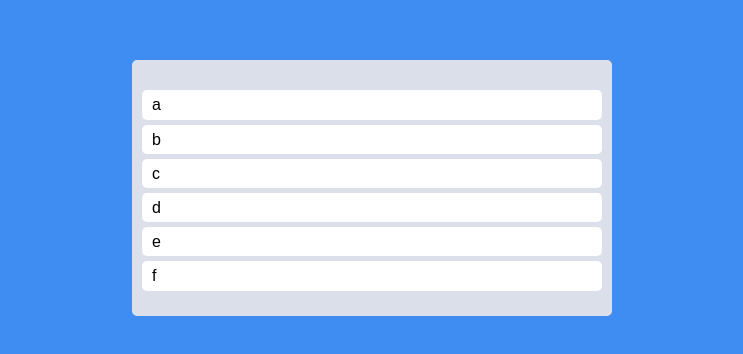
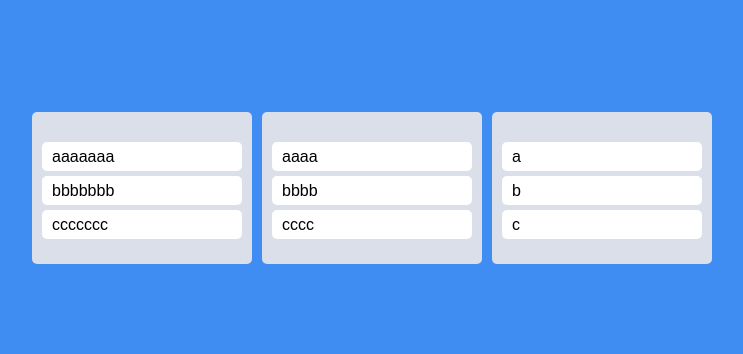
Before and after one commit to 2010psw/recoil-ex, a React (Create React App) app: page / in a window 1280 px wide. Shown: the part 212-566 px from the top of the page, without its empty margins (268-1011 px from the left). Built offline with nearby package versions, Linux system fonts and the light colour scheme.

Commit message:
7.8 Multi Boards

```diff
--- a/src/App.tsx
+++ b/src/App.tsx
@@ -1,17 +1,12 @@
-import {
-  DragDropContext,
-  Draggable,
-  Droppable,
-  DropResult,
-} from "react-beautiful-dnd";
+import { DragDropContext, DropResult } from "react-beautiful-dnd";
 import { useRecoilState } from "recoil";
 import styled from "styled-components";
 import { toDoState } from "./atoms";
-import DraggableCard from "./Components/DragabbleCard";
+import Board from "./Components/Board";
 
 const Wrapper = styled.div`
   display: flex;
-  max-width: 480px;
+  max-width: 680px;
   width: 100%;
   margin: 0 auto;
   justify-content: center;
@@ -21,42 +16,28 @@
 const Boards = styled.div`
   display: grid;
   width: 100%;
-  grid-template-columns: repeat(1, 1fr);
-  min-height: 200px;
-`;
-
-const Board = styled.div`
-  padding: 20px 10px;
-  padding-top: 30px;
-  background-color: ${(props) => props.theme.boardColor};
-  border-radius: 5px;
+  gap: 10px;
+  grid-template-columns: repeat(3, 1fr);
 `;
 
 function App() {
   const [toDos, setToDos] = useRecoilState(toDoState);
   const onDragEnd = ({ draggableId, destination, source }: DropResult) => {
     if (!destination) return;
-    setToDos((oldToDos) => {
-      const toDosCopy = [...oldToDos];
-      toDosCopy.splice(source.index, 1);
-      toDosCopy.splice(destination?.index, 0, draggableId);
-      return toDosCopy;
-    });
+    // setToDos((oldToDos) => {
+    //   const toDosCopy = [...oldToDos];
+    //   toDosCopy.splice(source.index, 1);
+    //   toDosCopy.splice(destination?.index, 0, draggableId);
+    //   return toDosCopy;
+    // });
   };
   return (
     <DragDropContext onDragEnd={onDragEnd}>
       <Wrapper>
         <Boards>
-          <Droppable droppableId="one">
-            {(magic) => (
-              <Board ref={magic.innerRef} {...magic.droppableProps}>
-                {toDos.map((toDo, index) => (
-                  <DraggableCard key={toDo} index={index} toDo={toDo} />
-                ))}
-                {magic.placeholder}
-              </Board>
-            )}
-          </Droppable>
+          {Object.keys(toDos).map((boardId) => (
+            <Board boardId={boardId} key={boardId} toDos={toDos[boardId]} />
+          ))}
         </Boards>
       </Wrapper>
     </DragDropContext>
--- /dev/null
+++ b/src/Components/Board.tsx
@@ -0,0 +1,31 @@
+import { Droppable } from "react-beautiful-dnd";
+import styled from "styled-components";
+import DragabbleCard from "./DragabbleCard";
+
+const Wrapper = styled.div`
+  padding: 20px 10px;
+  padding-top: 30px;
+  background-color: ${(props) => props.theme.boardColor};
+  border-radius: 5px;
+`;
+interface IBoardProps {
+  toDos: string[];
+  boardId: string;
+}
+
+function Board({ toDos, boardId }: IBoardProps) {
+  return (
+    <Droppable droppableId={boardId}>
+      {(magic) => (
+        <Wrapper ref={magic.innerRef} {...magic.droppableProps}>
+          {toDos.map((toDo, index) => (
+            <DragabbleCard key={toDo} index={index} toDo={toDo} />
+          ))}
+          {magic.placeholder}
+        </Wrapper>
+      )}
+    </Droppable>
+  );
+}
+
+export default Board;
--- a/src/atoms.tsx
+++ b/src/atoms.tsx
@@ -1,6 +1,14 @@
 import { atom, selector } from "recoil";
 
-export const toDoState = atom({
+interface IToDoState {
+  [key: string]: string[];
+}
+
+export const toDoState = atom<IToDoState>({
   key: "toDo",
-  default: ["a", "b", "c", "d", "e", "f"],
+  default: {
+    to_do: ["aaaaaaa", "bbbbbbb", "ccccccc"],
+    doing: ["aaaa", "bbbb", "cccc"],
+    done: ["a", "b", "c"],
+  },
 });
```
